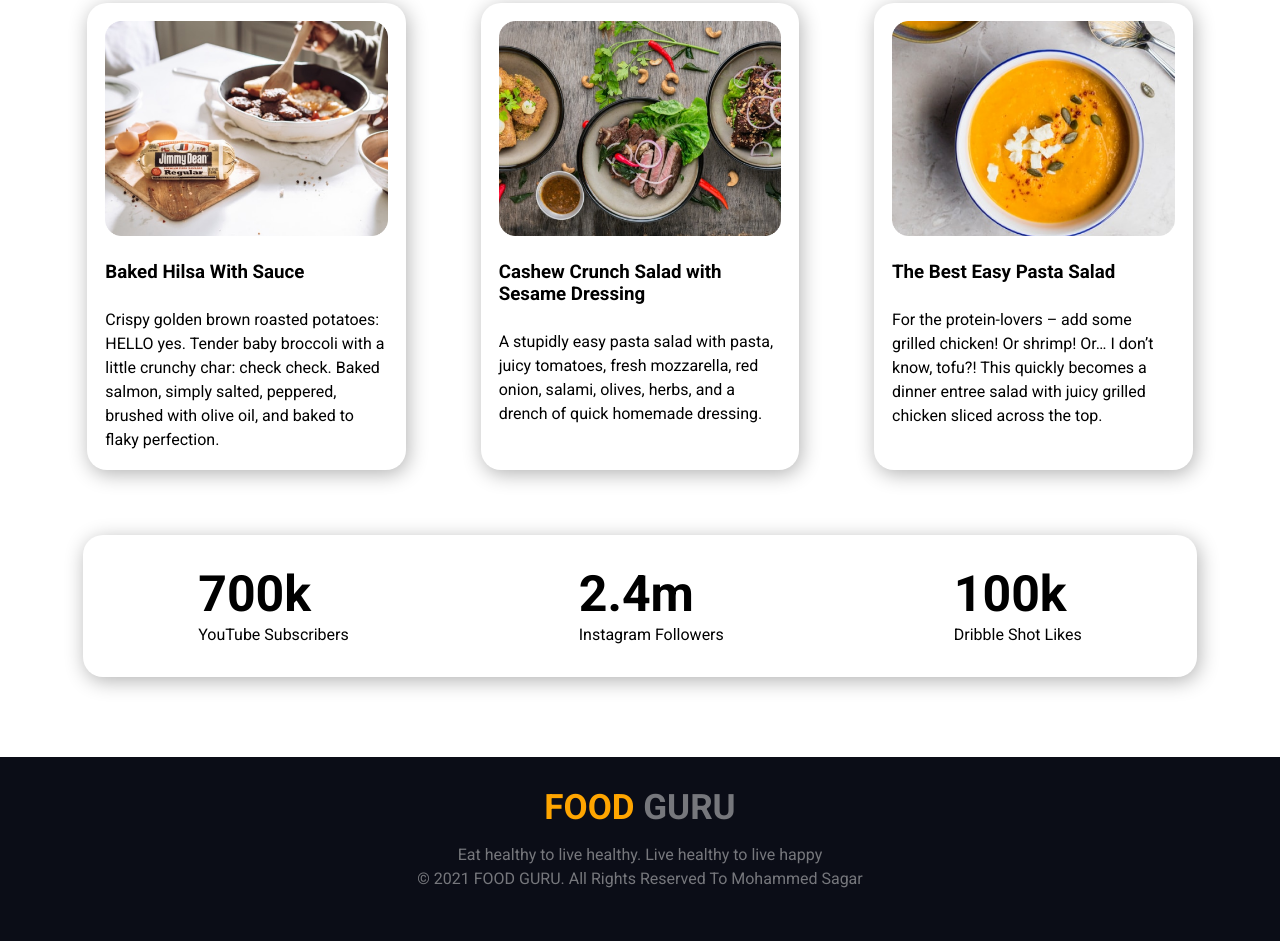
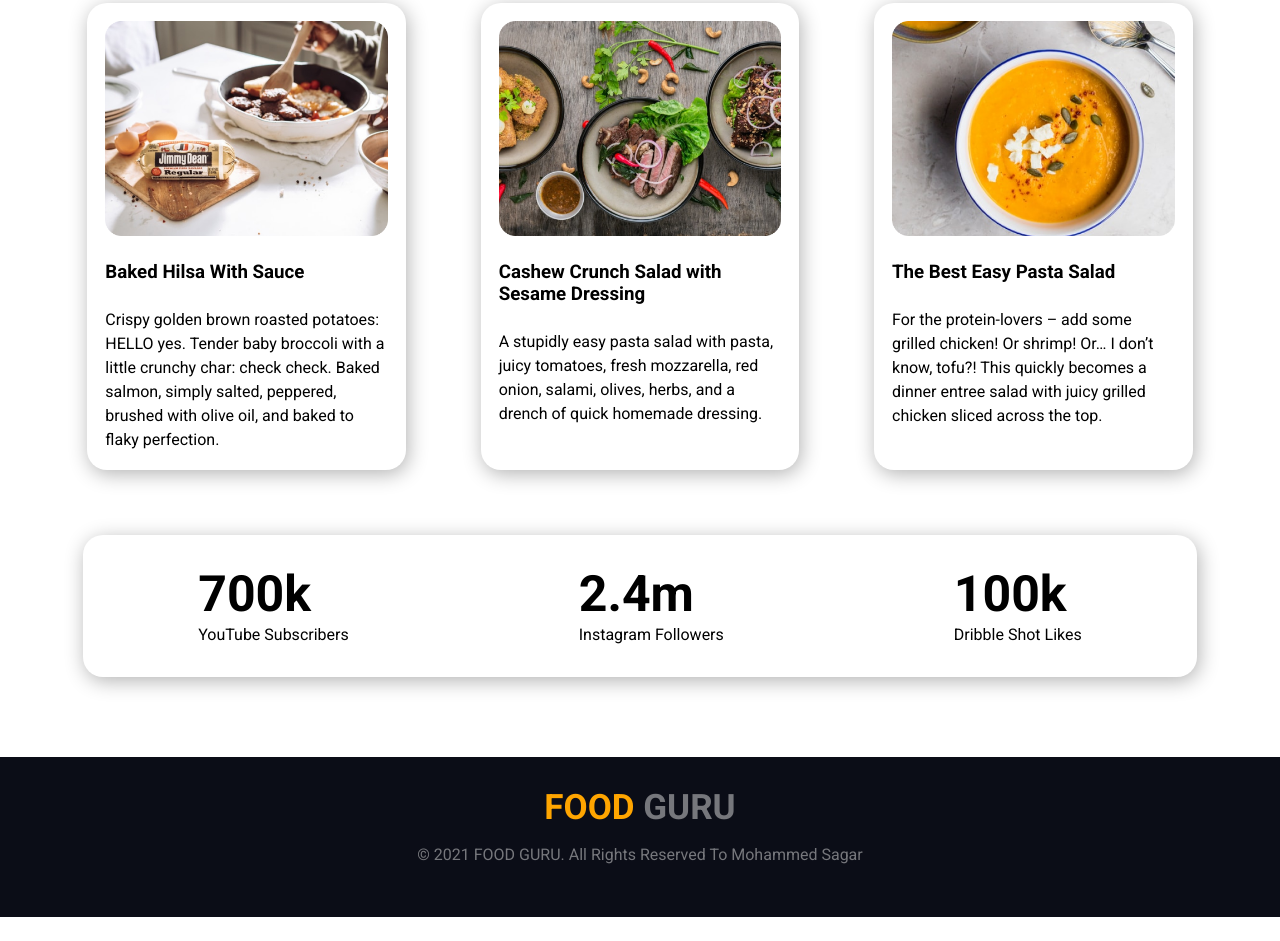
Before and after one commit to mdsagar333/assignment-1-food-guru, a plain HTML site: page index.html in a window 1280 px wide. Shown: the part 1435-2376 px from the top of the page. After the commit the page ends 2352 px from the top, so only its background shows below. Drawn offline with Linux system fonts and the light colour scheme.

Commit message:
Footer fixed

```diff
--- a/index.html
+++ b/index.html
@@ -141,7 +141,6 @@
       <!-- Footer section -->
       <footer>
         <h2><span class="orange">FOOD</span> GURU</h2>
-        <p>Eat healthy to live healthy. Live healthy to live happy</p>
         <p>&copy; 2021 FOOD GURU. All Rights Reserved To Mohammed Sagar</p>
       </footer>
       <!-- end of footer section -->
```
